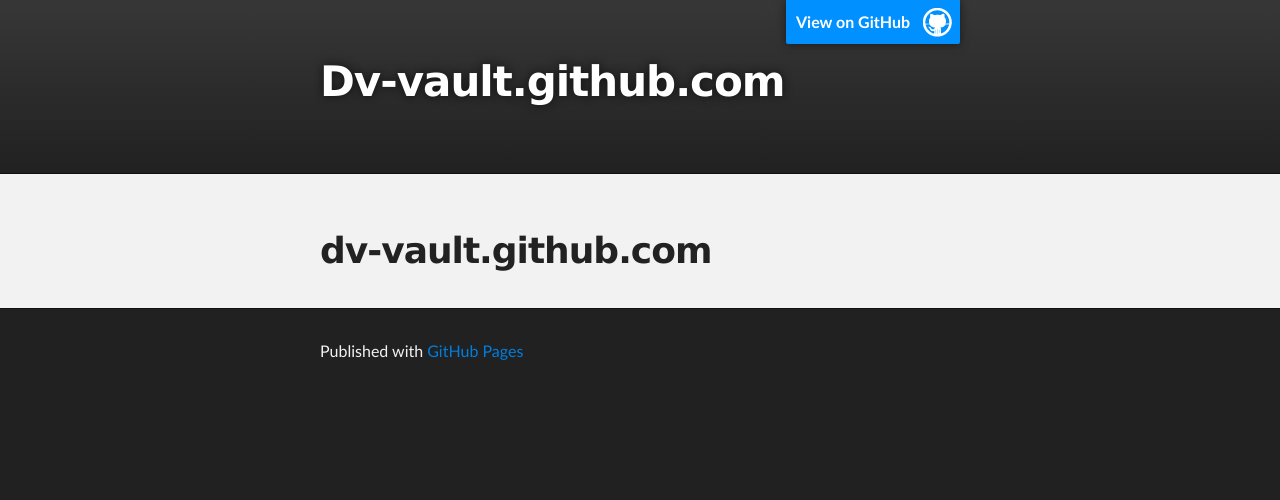
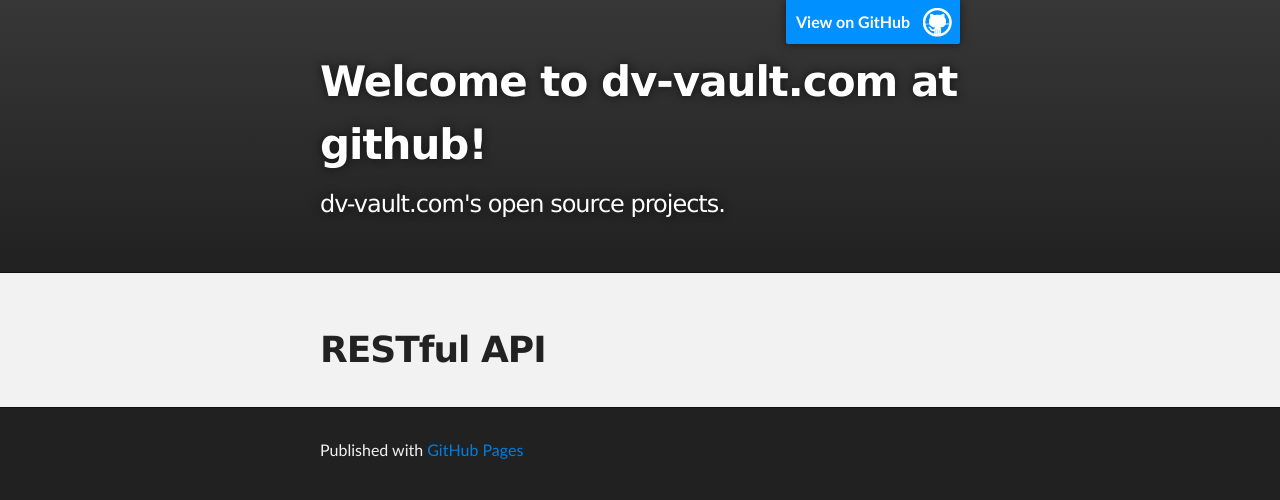
Before and after one commit to dv-vault/dv-vault.github.com, a plain HTML site: page index.html in a window 1280 px wide. Drawn offline with Linux system fonts and the light colour scheme.

Commit message:
Update index.html

```diff
--- a/index.html
+++ b/index.html
@@ -8,7 +8,7 @@
 
     <link rel="stylesheet" type="text/css" media="screen" href="stylesheets/stylesheet.css">
 
-    <title>Dv-vault.github.com</title>
+    <title>Welcome to dv-vault.com at github!</title>
   </head>
 
   <body>
@@ -18,8 +18,8 @@
         <header class="inner">
           <a id="forkme_banner" href="https://github.com/dv-vault">View on GitHub</a>
 
-          <h1 id="project_title">Dv-vault.github.com</h1>
-          <h2 id="project_tagline"></h2>
+          <h1 id="project_title">Welcome to dv-vault.com at github!</h1>
+          <h2 id="project_tagline">dv-vault.com's open source projects.</h2>
 
         </header>
     </div>
@@ -27,7 +27,7 @@
     <!-- MAIN CONTENT -->
     <div id="main_content_wrap" class="outer">
       <section id="main_content" class="inner">
-        <h1>dv-vault.github.com</h1>
+        <h1>RESTful API</h1>
       </section>
     </div>
 
```
